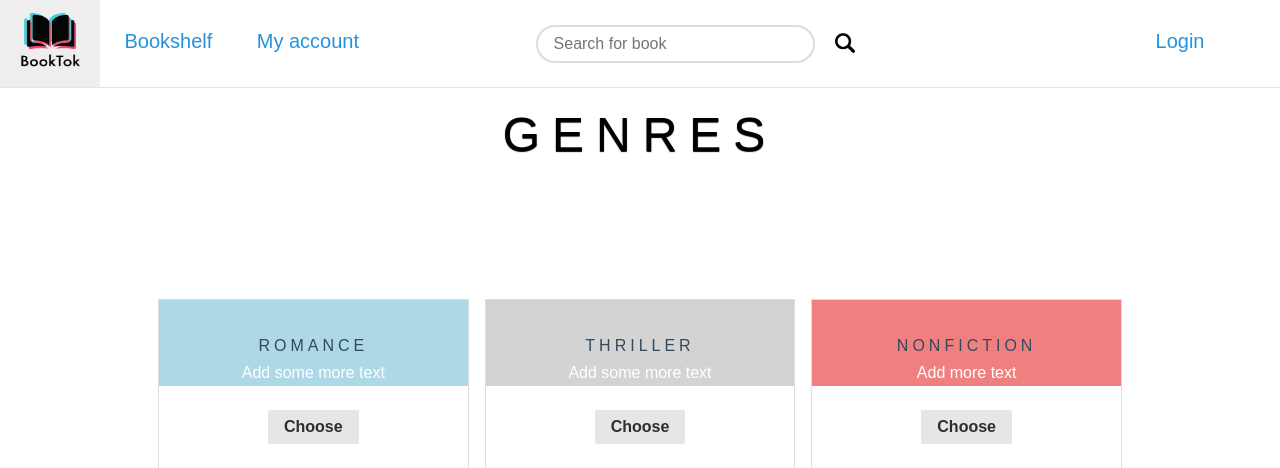
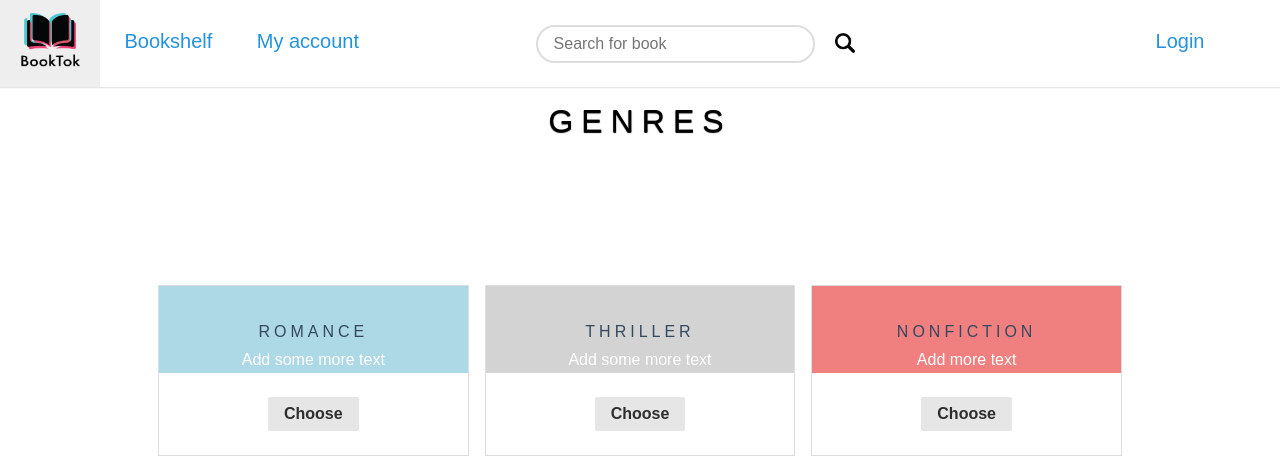
Before and after one commit to hoin0784/BookTok, a Flask app: template templates/Home.html in a window 1280 px wide. Shown: the top 468 px of the page. Run offline with Flask 2, Linux system fonts and the light colour scheme; the template is opened without the code that fills it, so the values that code supplies are empty; some libraries are stand-ins or nearby versions.

Commit message:
update style.css

```diff
--- a/static/style.css
+++ b/static/style.css
@@ -204,7 +204,7 @@
    */
   @media (min-width: 767px) {
     .banner-head {
-      font-size: 4em;
+      font-size: 3em;
     }
     .pricing-table {
       margin-bottom: 0;
@@ -220,6 +220,6 @@
       height: 400px;
     }
     .banner-head {
-      font-size: 3em;
+      font-size: 2em;
     }
   }
```
